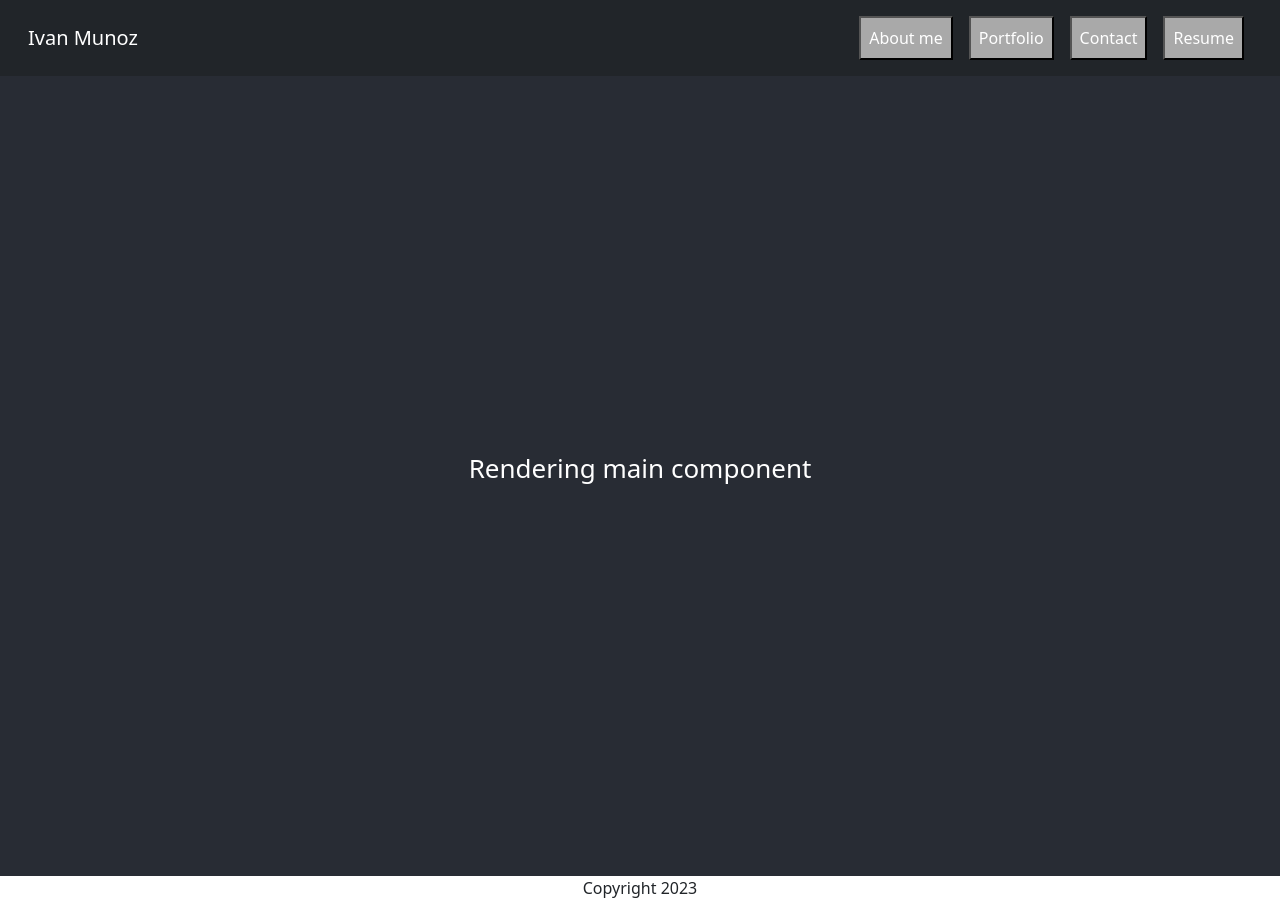
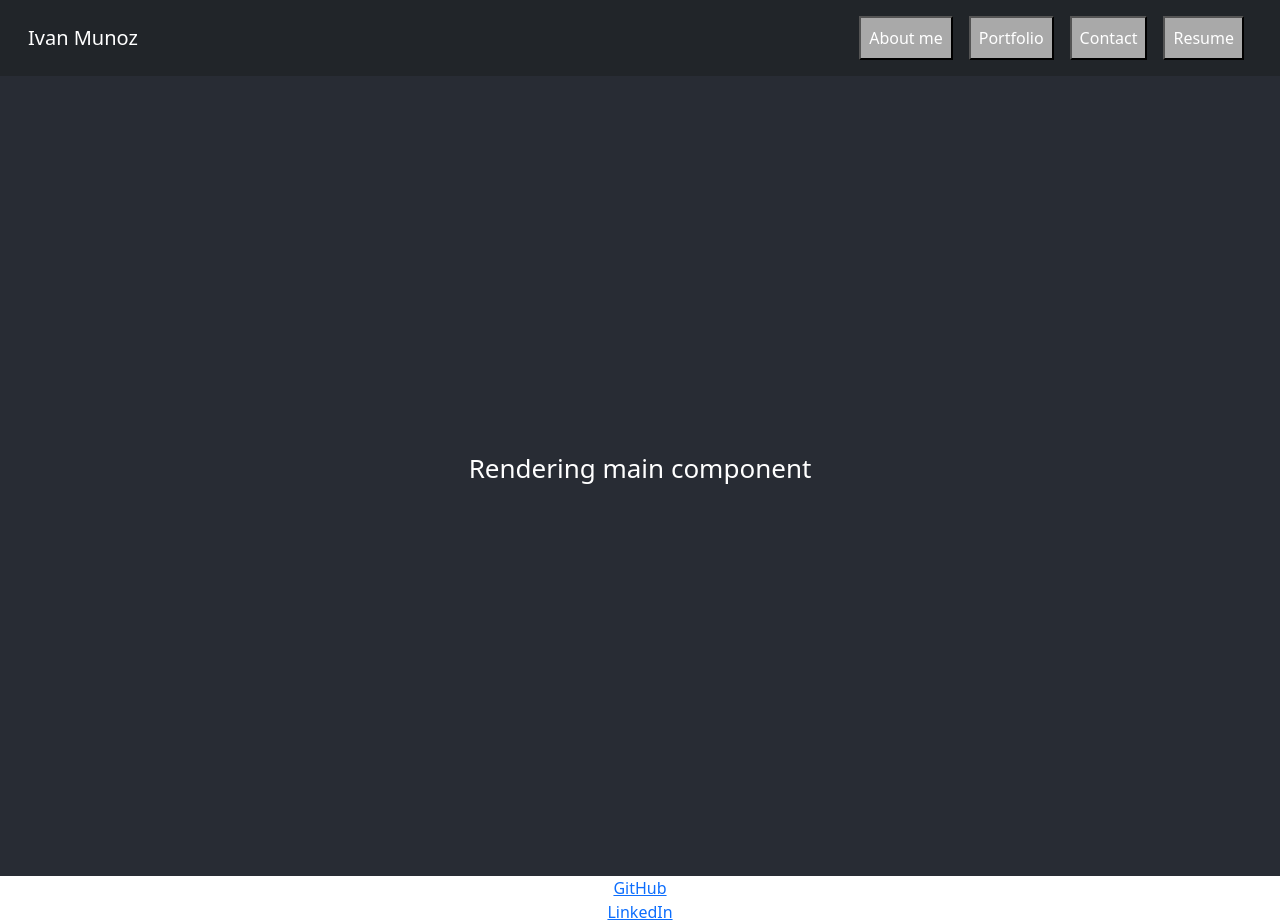
Before and after one commit to ivangmg83/reactportfolio, a React (Create React App) app: page / in a window 1280 px wide. Built offline with nearby package versions, Linux system fonts and the light colour scheme.

Commit message:
footer links added

```diff
--- a/src/components/Footer.js
+++ b/src/components/Footer.js
@@ -1,7 +1,8 @@
 const Footer = () => {
     console.log("Footer component rendered")
     return <footer>
-        <p>Copyright {new Date().getFullYear()}</p>
+        <a href="https://github.com/ivangmg83" class="link">GitHub</a><br/>
+        <a href="https://www.linkedin.com/in/ivan-munoz-507152140/" class="link">LinkedIn</a><br/>
     </footer>
 }
 
```
